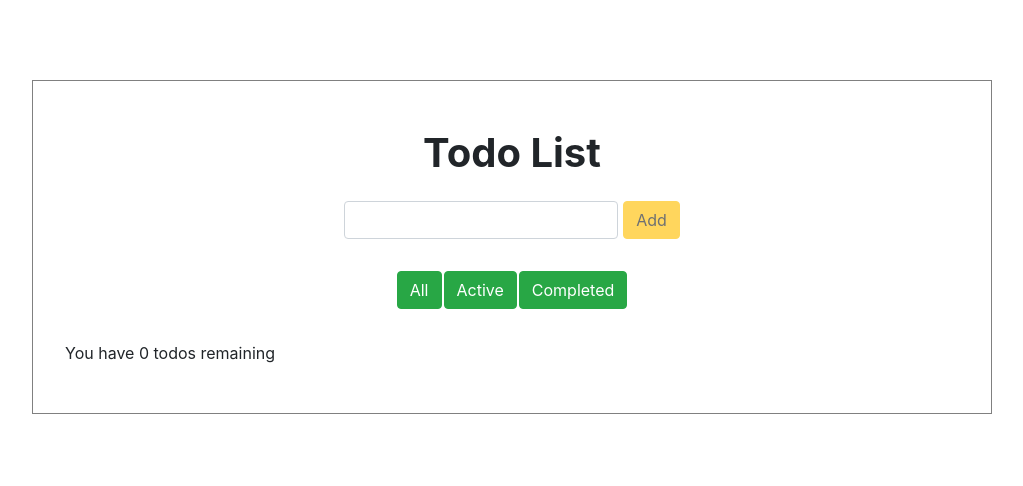
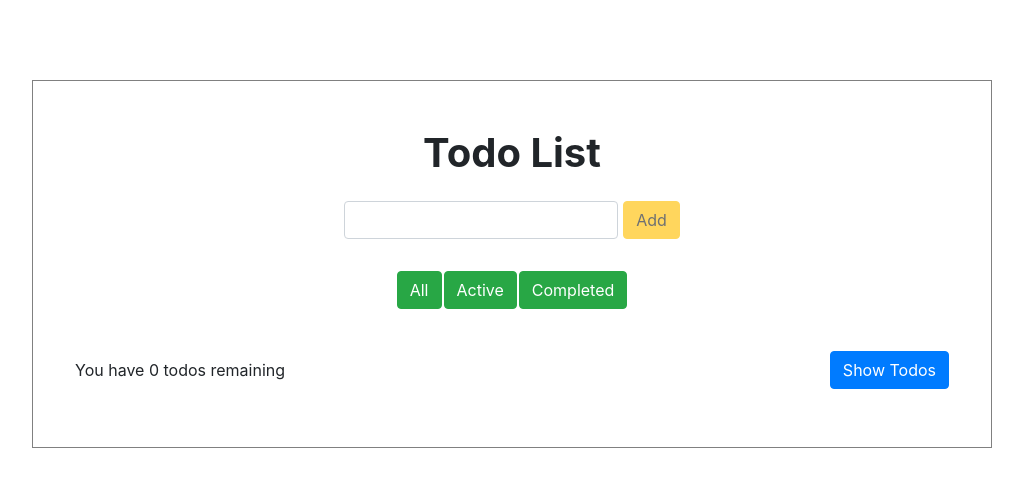
Before and after one commit to DarrylJF/react_todo_list, a React (Create React App) app: page / in a window 1280 px wide. Shown: the top 486 px of the page, without its empty margins (128-1151 px from the left). Built offline with nearby package versions, Linux system fonts and the light colour scheme.

Commit message:
added show todo list toggler - the todos remaining logic needs debugging

```diff
--- a/src/App.js
+++ b/src/App.js
@@ -3,6 +3,7 @@ import './App.scss';
 import Form from './Components/Form/Form';
 import Todo from './Components/Todo/Todo';
 import FilterButton from './Components/FilterButton/FilterButton';
+import Button from 'react-bootstrap/Button';
 import { nanoid } from 'nanoid';
 import 'bootstrap/dist/css/bootstrap.min.css';
 
@@ -17,6 +18,12 @@ const FILTER_NAMES = Object.keys(FILTER_MAP);
 const App = ( props ) => {
   const [todos, setTodos] = useState(props.todos);
   const [filter, setFilter] = useState('All');
+  const [showTodos, setShowTodos]  = useState(false);
+
+  const toggleTodosHandler = ( ) => {
+    const doesShow = showTodos;
+    setShowTodos(!doesShow);
+  }
 
   const addTodoHandler = ( name ) => {
     const newTodo = {id: 'todo-' + nanoid(), name: name, completed: false};
@@ -48,7 +55,10 @@ const App = ( props ) => {
     setTodos(updatedTodos);
   }
 
-  const todoList = todos
+
+  let todoList = [];
+  if ( showTodos ) {
+    todoList = todos
     .filter(FILTER_MAP[filter])
     .map(todo => (
       <Todo
@@ -61,6 +71,7 @@ const App = ( props ) => {
         toggleCompleted={toggleCompletedHandler}
         />
   ));
+  }
 
   const filterList = FILTER_NAMES.map( name => (
     <FilterButton
@@ -70,8 +81,10 @@ const App = ( props ) => {
       setFilter={setFilter}/>
   ));
 
-  const todoNoun = todoList.length !== 1 ? 'todos' : 'todo';
+
+  const todoNoun = todoList !== 1 ? 'todos' : 'todo';
   const headingText = `You have ${todoList.length} ${todoNoun} remaining`;
+  const btnText = showTodos === false ? 'Show Todos' : 'Hide Todos';
 
   return (
     <div className="App">
@@ -81,7 +94,15 @@ const App = ( props ) => {
         <div className="button-group">
           {filterList}
         </div>
+        <div className="show-todos-container">
           {headingText}
+          <Button
+            type="button"
+            onClick={toggleTodosHandler}
+            variant="primary">
+              {btnText}
+          </Button>
+        </div>
         <ul>
           {todoList}
         </ul>
--- a/src/App.scss
+++ b/src/App.scss
@@ -54,3 +54,10 @@
     transform: rotate(360deg);
   }
 }
+
+.show-todos-container {
+  padding: 10px;
+  display:flex;
+  justify-content: space-between;
+  align-items: center;
+}
```
Lines whose indentation alone changed are shown as unchanged.
